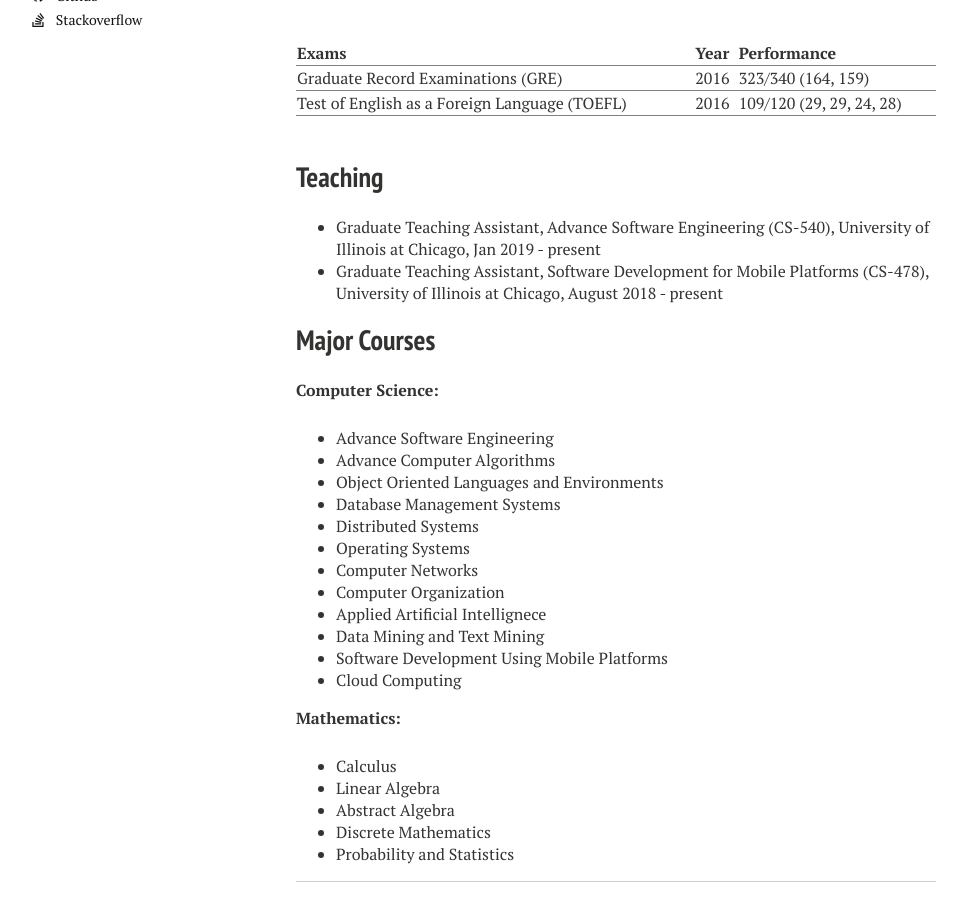
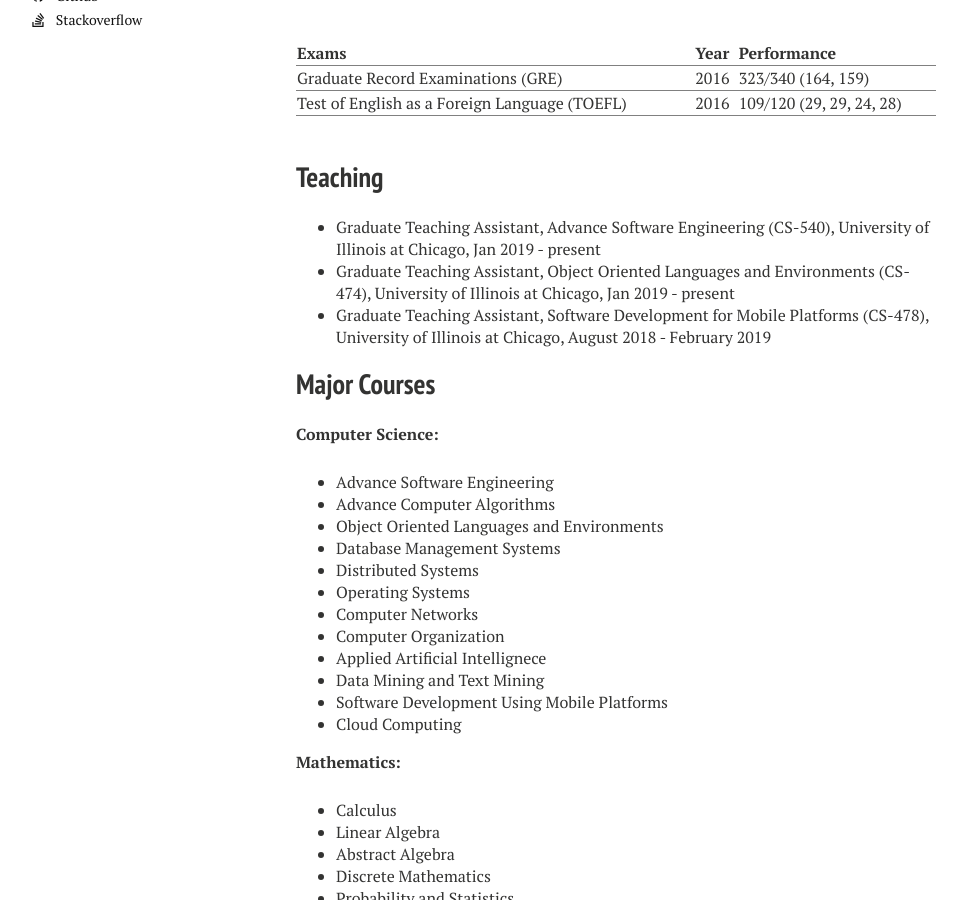
Before and after one commit to DhananjayGupta300/DhananjayGupta300.github.io, a Jekyll site: the page built from academics/index.md, in a window 1280 px wide and 900 px high, scrolled down 996 px. Shown: the whole window, without its empty margins (24-991 px from the left). Built offline with Jekyll 4.4.1, drawn with Linux system fonts in a browser that asks for light colours; nearby versions of some CDN libraries; comment, search, counter and statistics services are not loaded.

Commit message:
Update index.md

```diff
--- a/academics/index.md
+++ b/academics/index.md
@@ -45,7 +45,8 @@
 --------
 
 - Graduate Teaching Assistant, Advance Software Engineering (CS-540), University of Illinois at Chicago, Jan 2019 - present
-- Graduate Teaching Assistant, Software Development for Mobile Platforms (CS-478), University of Illinois at Chicago, August 2018 - present
+- Graduate Teaching Assistant, Object Oriented Languages and Environments (CS-474), University of Illinois at Chicago, Jan 2019 - present
+- Graduate Teaching Assistant, Software Development for Mobile Platforms (CS-478), University of Illinois at Chicago, August 2018 - February 2019
 
 Major Courses
 -------------
```
